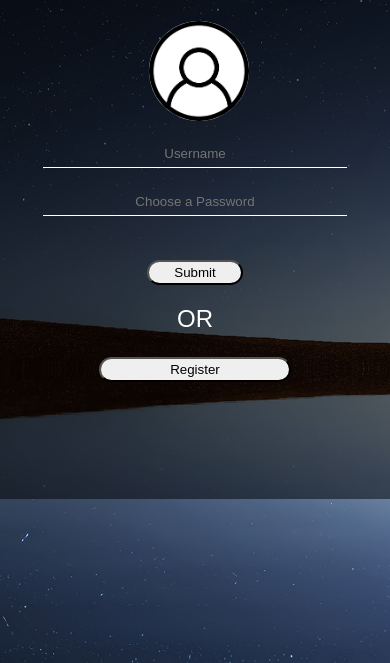
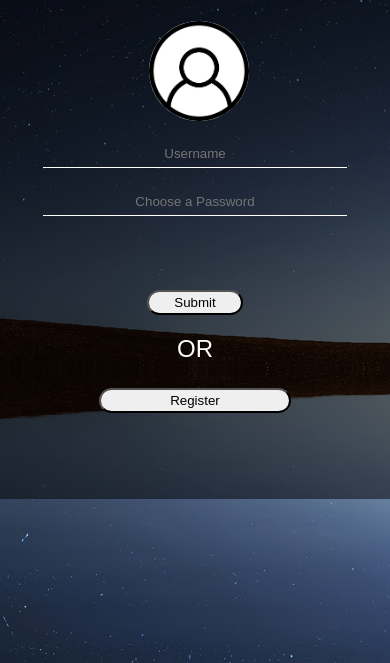
Before and after one commit to Mihir-Karbelkar/University-Social-Interface, a Django app: page /post/signin/ in a window 390 px wide. Shown: the part 181-844 px from the top of the page. Run offline with Django 3.2, Linux system fonts and the light colour scheme; some libraries are stand-ins or nearby versions.

Commit message:
new change in css file

```diff
--- a/prac/login/static/signin.css
+++ b/prac/login/static/signin.css
@@ -50,9 +50,9 @@
 
       }
       input[type$="submit"]{
-        margin-top:40%;
+        margin-top:20%;
         width: 20%;
-        margin-bottom: -10%;
+        margin-bottom: -80%;
       }
 
       .title{
@@ -96,10 +96,10 @@
       }
       input[type$="submit"]{
         width: 30%;
-        margin-top: 40px;
+        margin-top: 70px;
       }
     input[name$="register"]{
-      margin-top: 0px;
+      margin-top: 1px;
     }
 
       .title{
```
